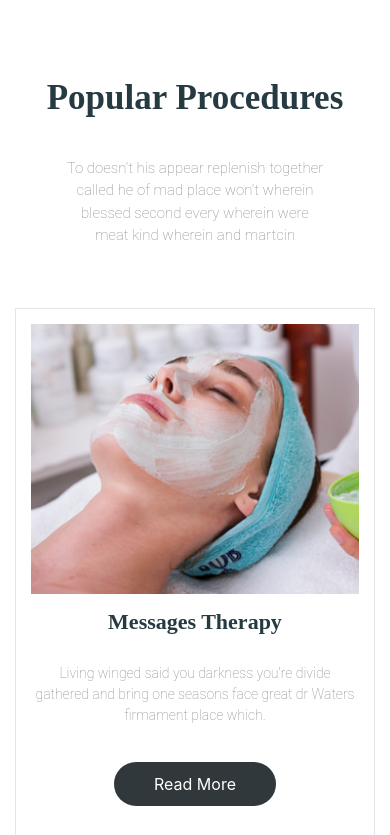
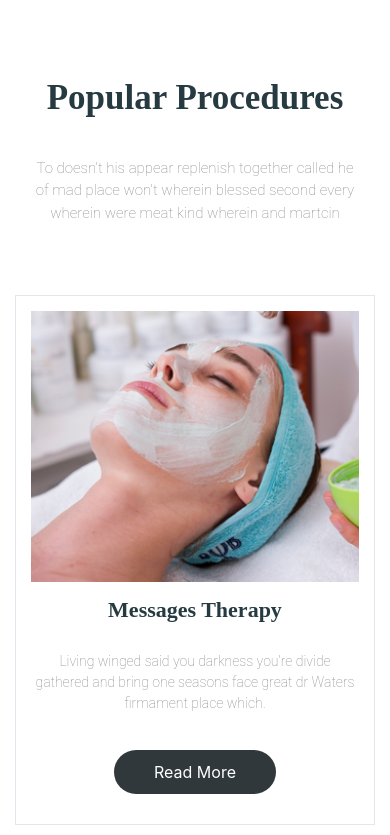
Before and after one commit to borhan4238/leospa, a plain HTML site: page index.html in a window 390 px wide. Shown: the part 1289-2124 px from the top of the page. Drawn offline with Linux system fonts and the light colour scheme.

Commit message:
responsive

```diff
--- a/assets/css/responsive.css
+++ b/assets/css/responsive.css
@@ -53,7 +53,7 @@
     }
 
     .proced-head p {
-        padding: 30px 50px;
+        padding: 30px 20px;
     }
 
     .proced-main {
@@ -80,7 +80,9 @@
         width: 200px;
     }
 
-
+    .appoinment-form {
+        padding: 20px;
+    }
 
 
 
--- a/assets/css/style.css
+++ b/assets/css/style.css
@@ -347,6 +347,9 @@ a.btn {
     border: 1px solid #e3e6ea;
 }
 
+.proced-brd {
+    padding-top: 10px;
+}
 
 
 .proced-iteam-img img {
```
